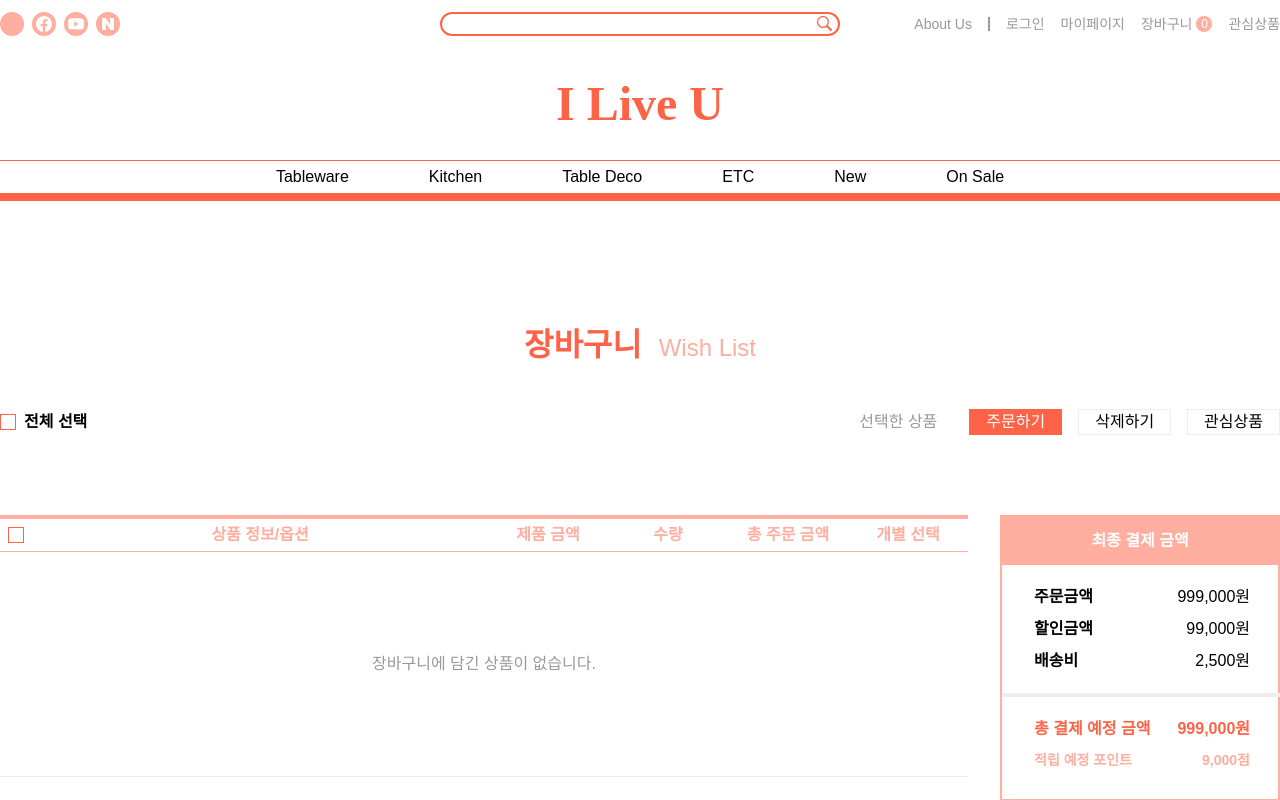
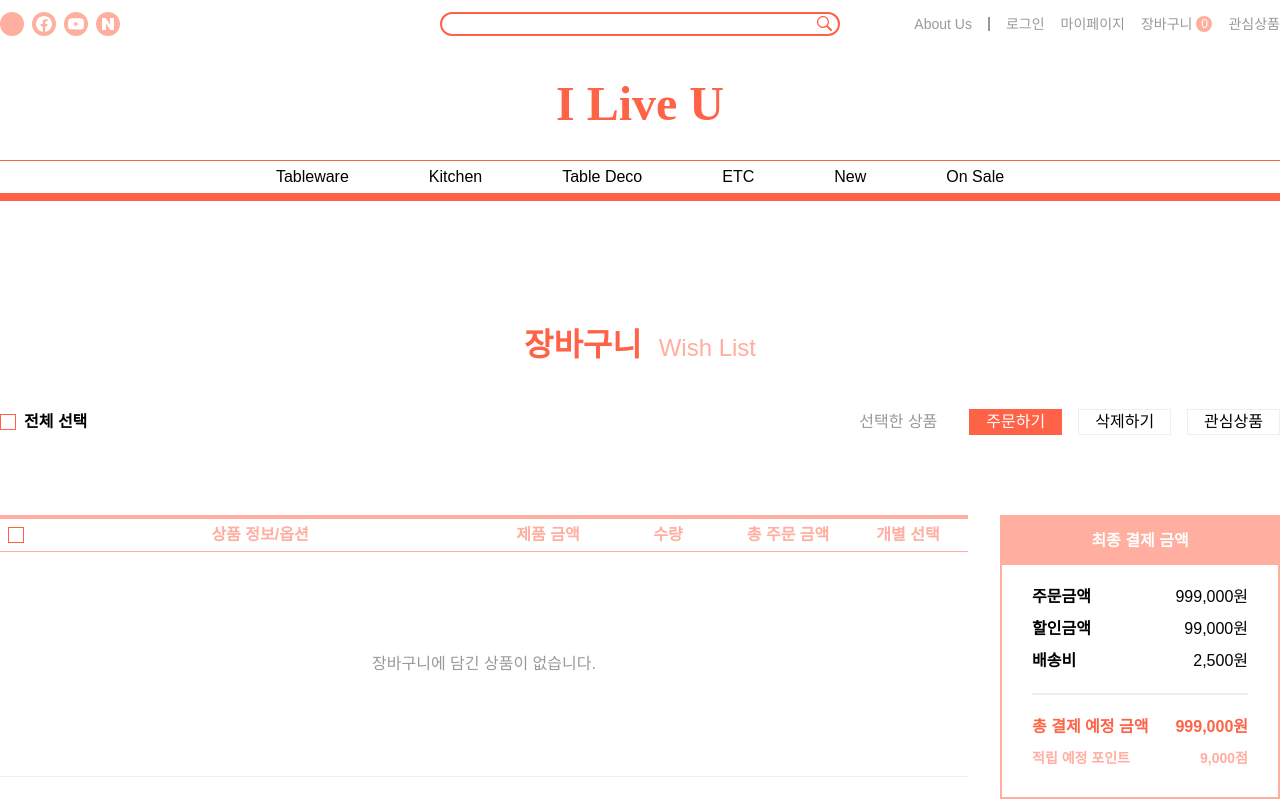
Before and after one commit to Sumin-Sim/iLiveU, a React (Create React App) app: page /wishList in a window 1280 px wide. Shown: the top 800 px of the page. Built offline with nearby package versions, Linux system fonts and the light colour scheme; some icons are missing; a web font is replaced by a local one.

Commit message:
wishList_modify_0829

```diff
--- a/src/css/WishList.css
+++ b/src/css/WishList.css
@@ -343,17 +343,17 @@ div.totalPrice>p {
 }
 div.totalPrice>dl {
   width: 216px;
-  margin-bottom: 16px; padding: 0 32px;
+  margin: 0 auto 16px;
   display: flex;
   justify-content: space-between;
   align-items: baseline;
 }
 div.totalPrice>dl:nth-of-type(3) {
   margin-bottom: 24px; padding-bottom: 24px;
-  border-bottom: 4px #eee solid;
+  border-bottom: 2px #eee solid;
 }
 div.totalPrice>dl:last-child {
-  margin: 0;
+  margin: 0 auto;
 }
 div.totalPrice dt {
   font: 600 16px/1 'Pretendard-SemiBold', sans-serif;
```
